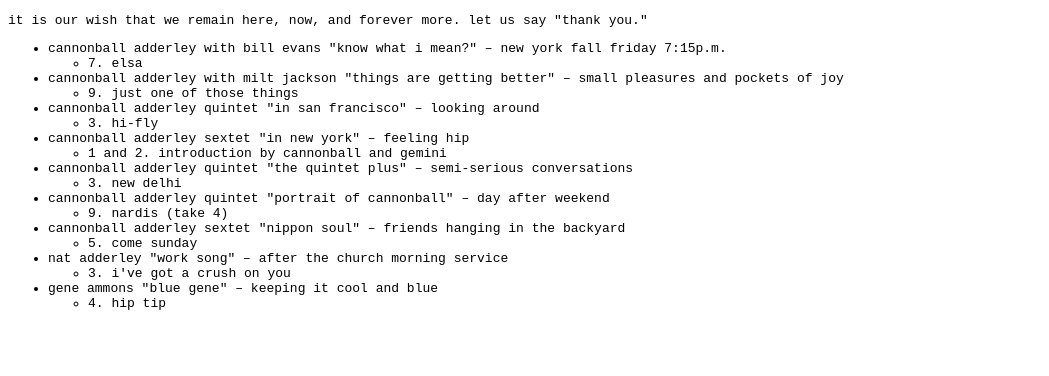
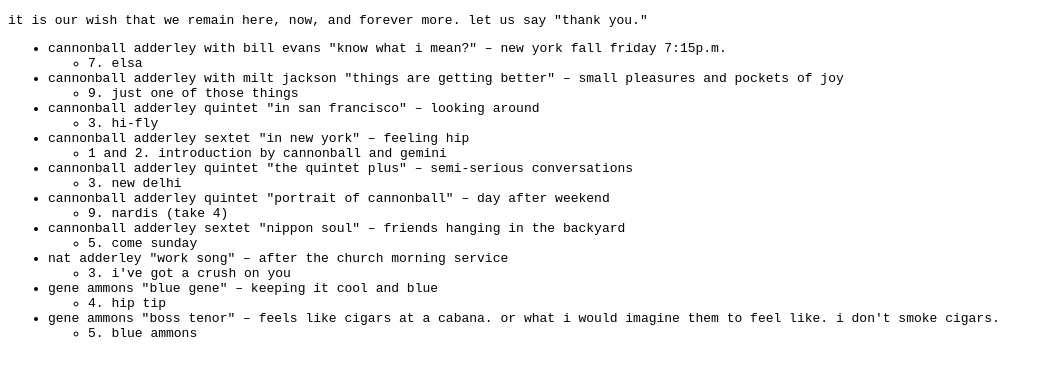
Before and after one commit to kaleballmon/kaleballmon.github.io, a plain HTML site: page index.html in a window 1280 px wide. Shown: the whole page, without its empty margins (0-1049 px from the left). Drawn offline with Linux system fonts and the light colour scheme.

Commit message:
blue ammonds

```diff
--- a/index.html
+++ b/index.html
@@ -43,6 +43,10 @@
             <ul>
                 <li>4. hip tip</li>
             </ul>
+            <li>gene ammons "boss tenor" – feels like cigars at a cabana. or what i would imagine them to feel like. i don't smoke cigars.
+            <ul>
+                <li>5. blue ammons</li>
+            </ul>
         </ul>
 	</body>
 </html>
```
